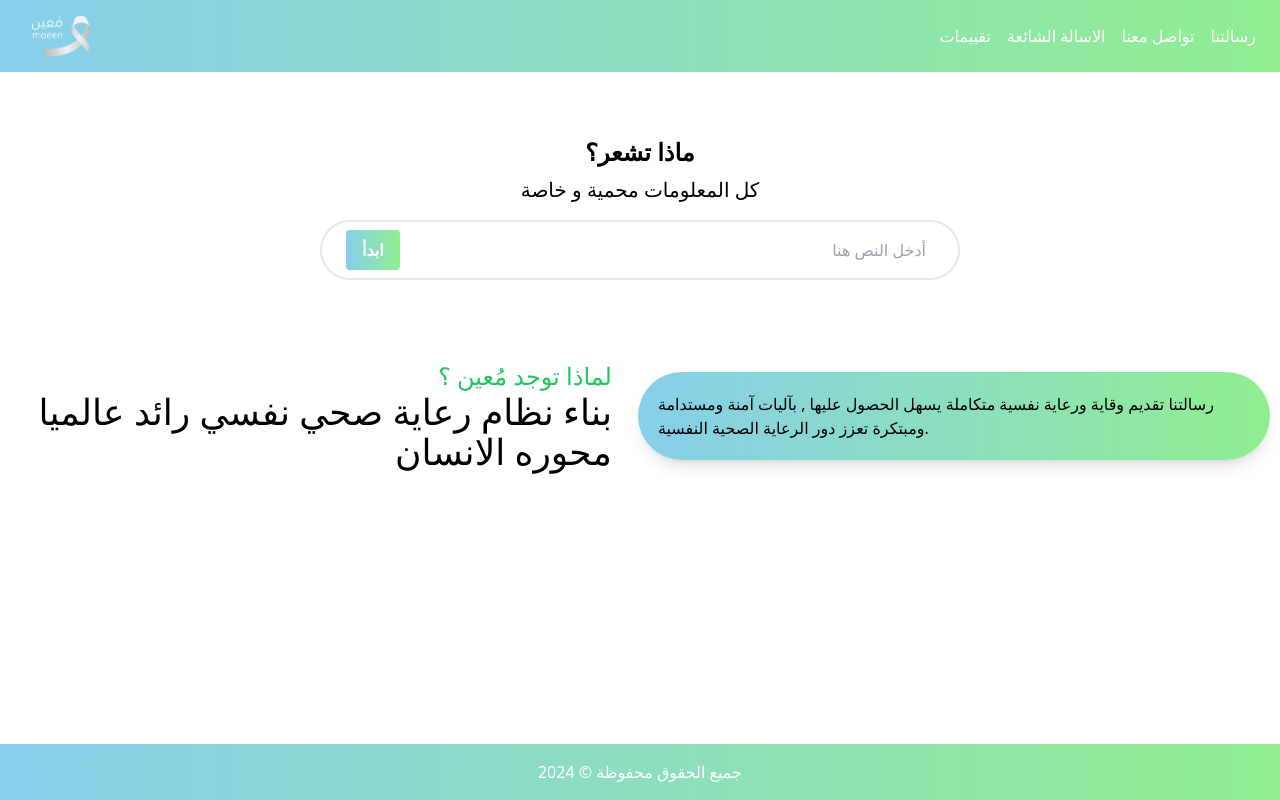
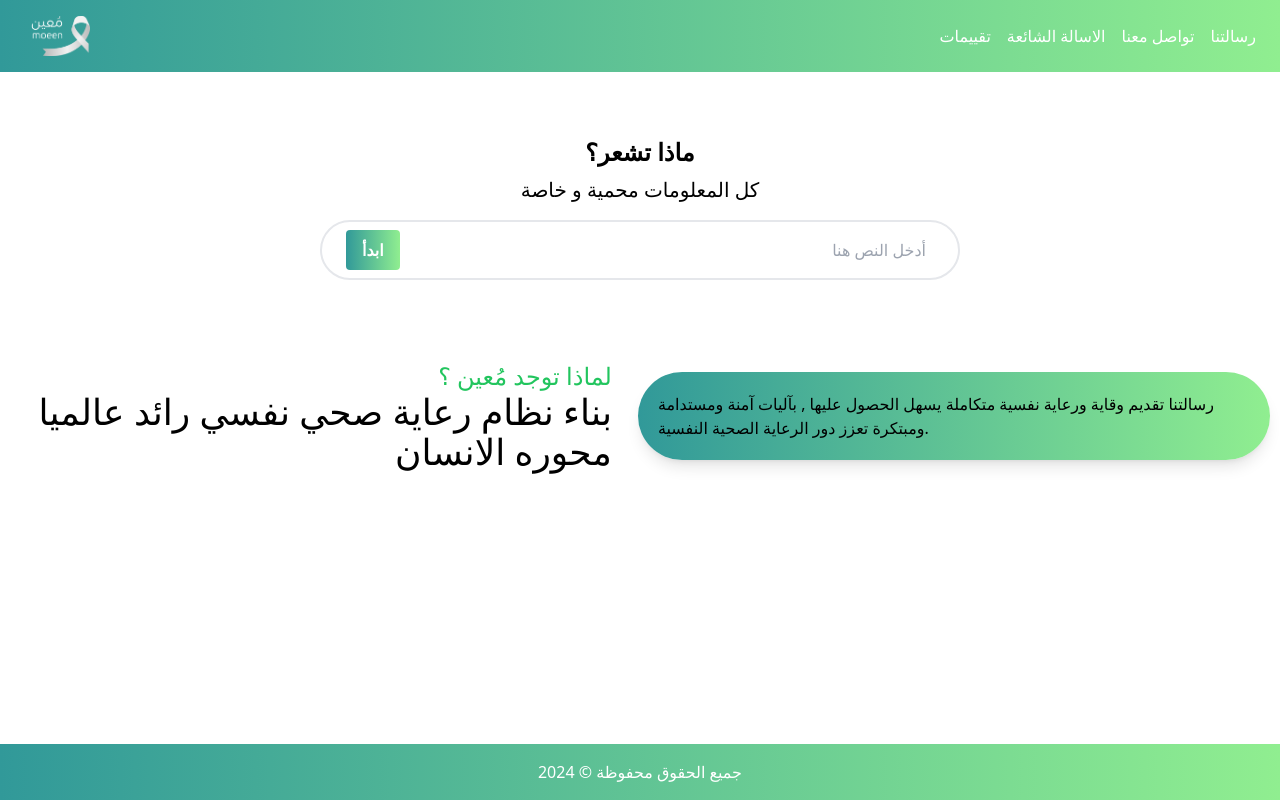
Before and after one commit to imadaitelarabi/moiin, a Nuxt app in the folder frontend/src/: page / in a window 1280 px wide. Built offline with nearby package versions, Linux system fonts and the light colour scheme.

Commit message:
Update main.css

```diff
--- a/frontend/src/assets/css/main.css
+++ b/frontend/src/assets/css/main.css
@@ -4,7 +4,7 @@
 
 
 .gradient-bg {
-    background: linear-gradient(to right, skyblue,lightgreen);
+    background: linear-gradient(to right, #319999,lightgreen);
   }
 
   body {
```
